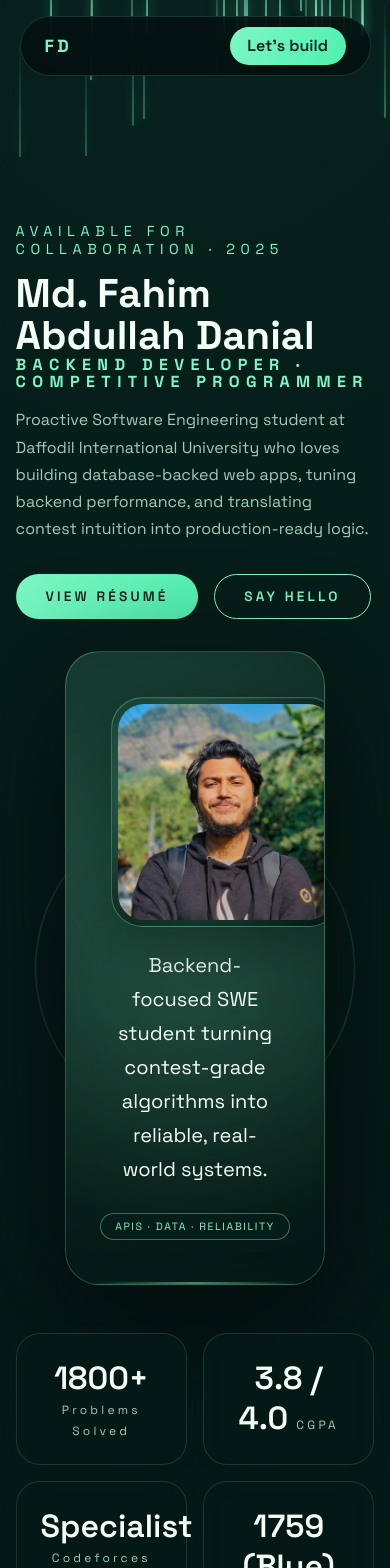
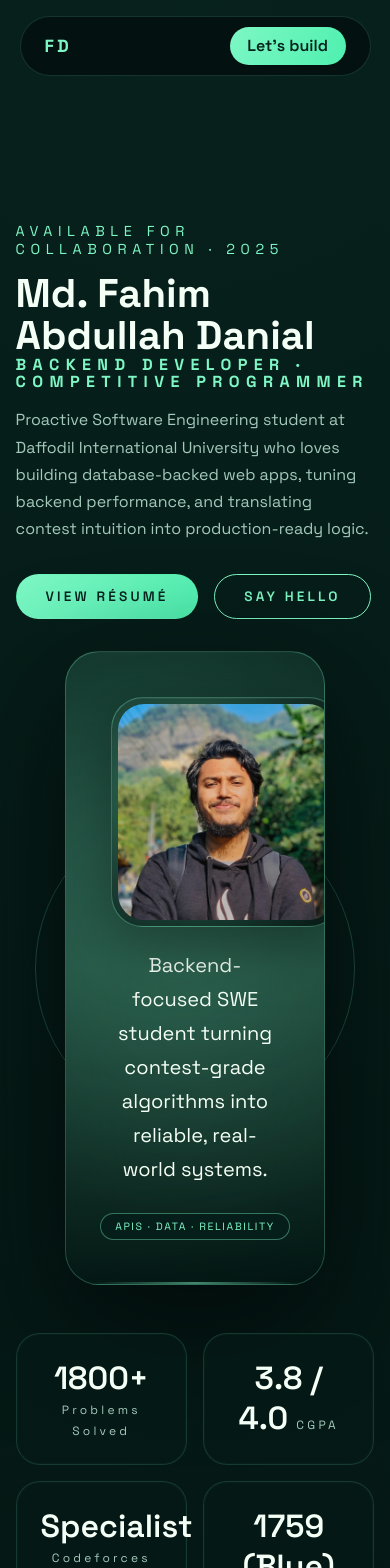
Before and after one commit to fahim-danial/Portfolio, a React (Vite) app: page / in a window 390 px wide. Shown: the top 1568 px of the page. Built offline with nearby package versions, Linux system fonts and the light colour scheme; a web font is replaced by a local one.

Commit message:
Improve mobile performance

```diff
--- a/src/styles/index.css
+++ b/src/styles/index.css
@@ -750,6 +750,10 @@ main {
 
 /* Responsive tweaks */
 @media (max-width: 720px) {
+  :root {
+    --blur: 18px;
+  }
+
   .floating-nav {
     top: 1rem;
   }
@@ -760,6 +764,51 @@ main {
 
   .nav-inner {
     justify-content: space-between;
+    backdrop-filter: none;
+  }
+
+  .rainfield {
+    display: none;
+  }
+
+  .hero-ring {
+    animation: none;
+    filter: none;
+  }
+
+  .hero-scan {
+    animation: none;
+  }
+
+  .hero-core-glow {
+    filter: blur(24px);
+    opacity: 0.6;
+  }
+
+  .hero-photo-glow {
+    filter: blur(18px);
+    opacity: 0.45;
+  }
+
+  .highlight-card {
+    backdrop-filter: none;
+  }
+
+  .highlight-card::after {
+    filter: none;
+  }
+
+  .glass-card {
+    backdrop-filter: none;
+  }
+
+  .project-glow {
+    filter: none;
+    opacity: 0.45;
+  }
+
+  .dot-list li::before {
+    box-shadow: none;
   }
 
   .contact-details p {
```
